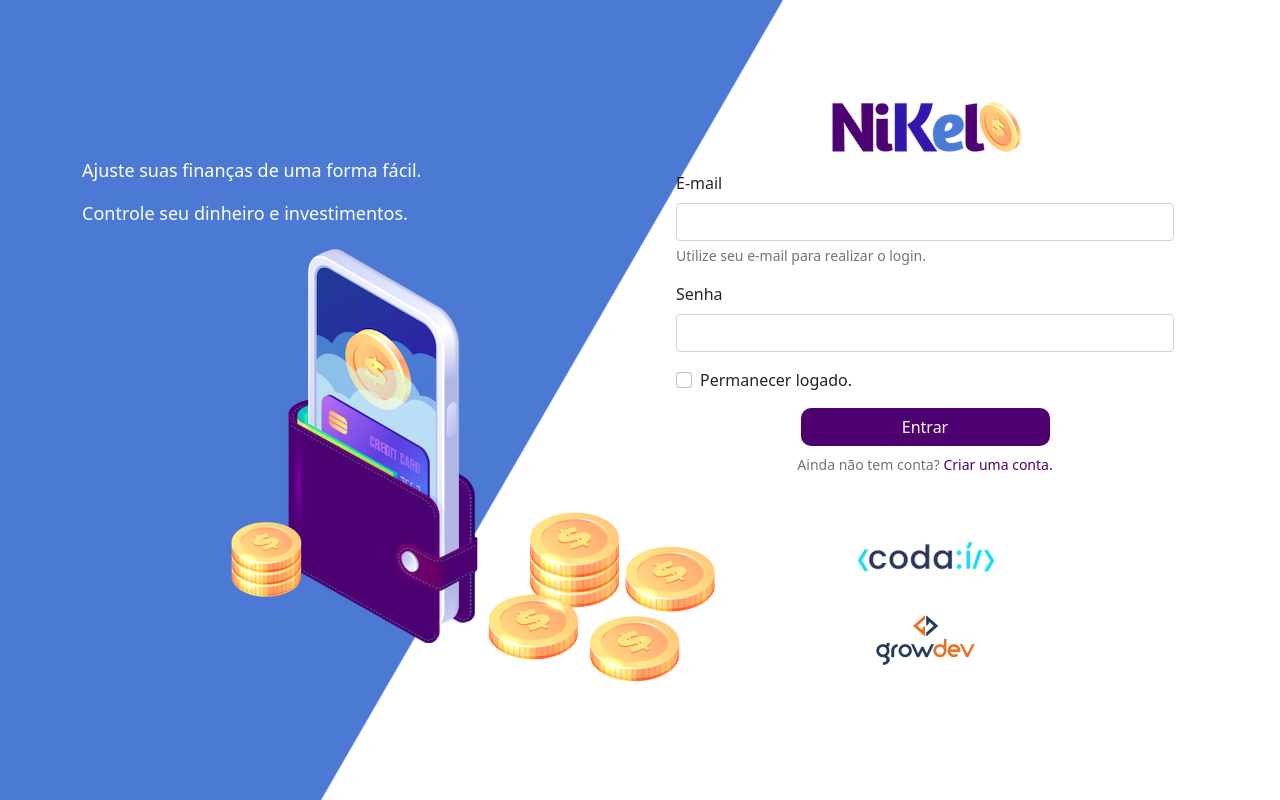
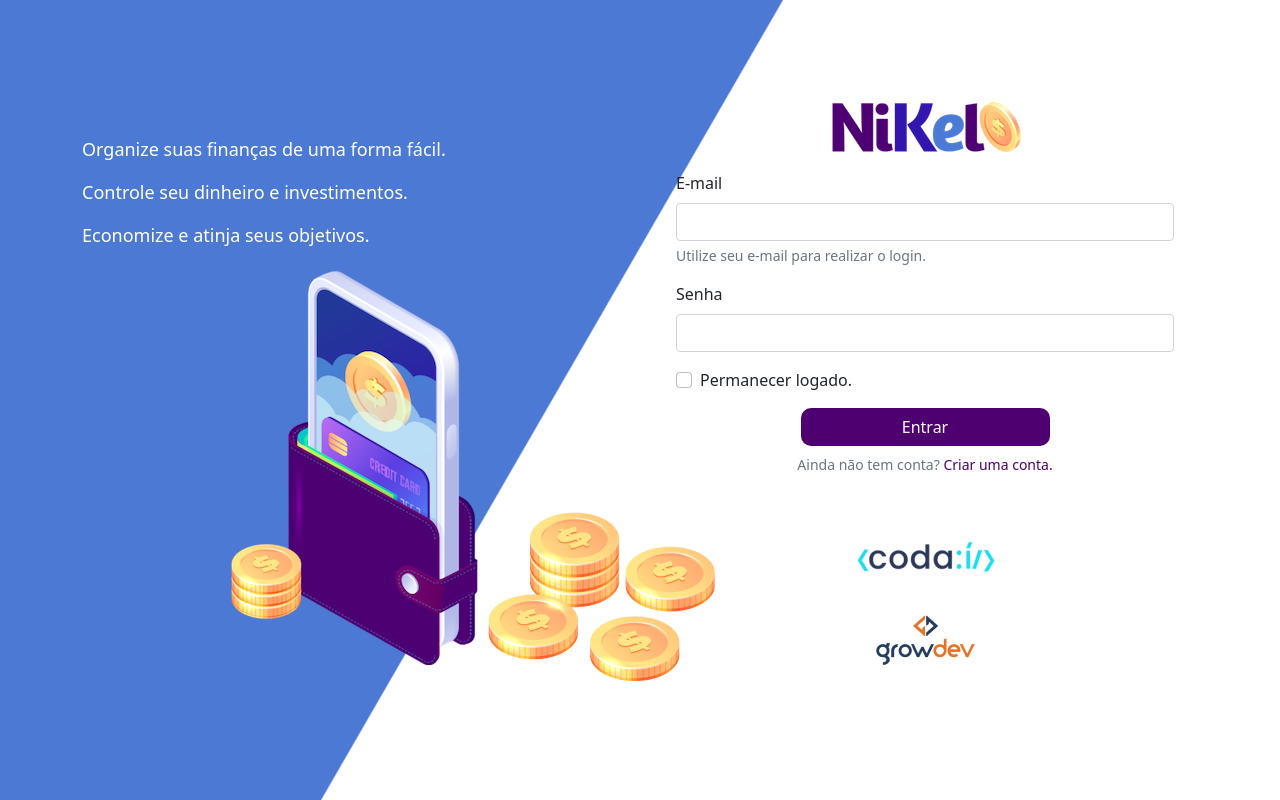
Before and after one commit to micheleldsk/nikel_growdev, a plain HTML site: page public/index.html in a window 1280 px wide. Drawn offline with nearby package versions, Linux system fonts and the light colour scheme.

Commit message:
Desfeito o teste - código reestabelecido

```diff
--- a/public/index.html
+++ b/public/index.html
@@ -15,8 +15,9 @@
             <div class="row vh-100">
                 <div class="col d-flex justify-content-center my-5 flex-column">
                     <div class="text-login">
-                        <p>Ajuste suas finanças de uma forma fácil.</p>
+                        <p>Organize suas finanças de uma forma fácil.</p>
                         <p>Controle seu dinheiro e investimentos.</p>
+                        <p>Economize e atinja seus objetivos.</p>
                     </div>
                     <div class="text-center">
                         <img src="./assets/images/pocket.png" alt="pocket" class="img-fluid" srcset="">
```
